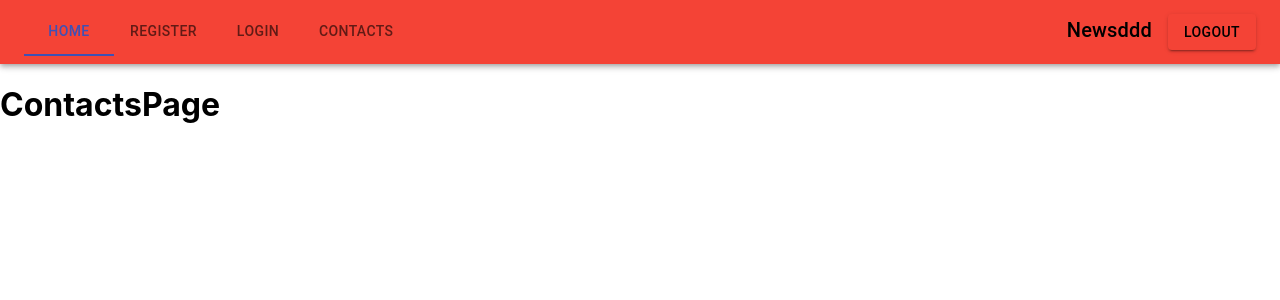
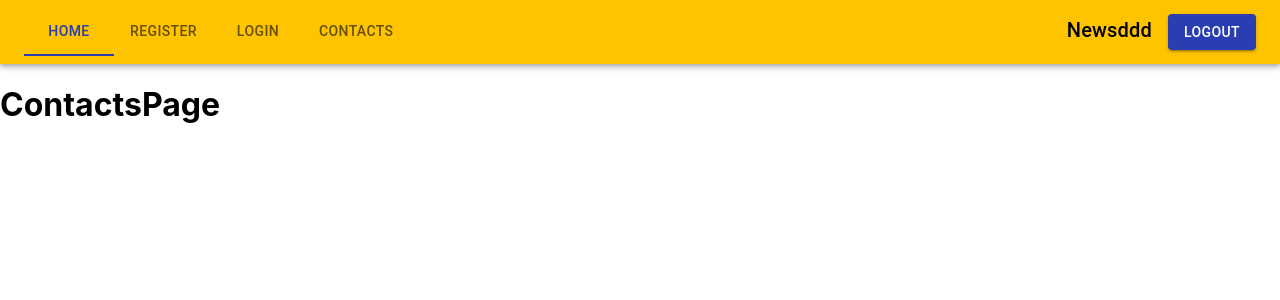
Before and after one commit to SergY29/goit-react-hw-08-phonebook, a React (Create React App) app: page /goit-react-hw-08-phonebook/contacts in a window 1280 px wide. Shown: the top 300 px of the page. Built offline with nearby package versions, Linux system fonts and the light colour scheme.

Commit message:
fixed color

```diff
--- a/src/components/AppBarHeader.jsx
+++ b/src/components/AppBarHeader.jsx
@@ -51,7 +51,7 @@ export const AppBarHeader = () => {
             <Typography variant="h6" component="div" sx={{ mr: 2 }}>
               Newsddd
             </Typography>
-            <Button variant="contained" color="secondary">
+            <Button variant="contained" color="primary">
               Logout
             </Button>
           </Box>
@@ -60,76 +60,3 @@ export const AppBarHeader = () => {
     </Box>
   );
 };
-
-// import * as React from 'react';
-// import PropTypes from 'prop-types';
-// import Tabs from '@mui/material/Tabs';
-// import Tab from '@mui/material/Tab';
-// import Typography from '@mui/material/Typography';
-// import Box from '@mui/material/Box';
-
-// function TabPanel(props) {
-//   const { children, value, index, ...other } = props;
-
-//   return (
-//     <div
-//       role="tabpanel"
-//       hidden={value !== index}
-//       id={`simple-tabpanel-${index}`}
-//       aria-labelledby={`simple-tab-${index}`}
-//       {...other}
-//     >
-//       {value === index && (
-//         <Box sx={{ p: 3 }}>
-//           <Typography>{children}</Typography>
-//         </Box>
-//       )}
-//     </div>
-//   );
-// }
-
-// TabPanel.propTypes = {
-//   children: PropTypes.node,
-//   index: PropTypes.number.isRequired,
-//   value: PropTypes.number.isRequired,
-// };
-
-// function a11yProps(index) {
-//   return {
-//     id: `simple-tab-${index}`,
-//     'aria-controls': `simple-tabpanel-${index}`,
-//   };
-// }
-
-// export default function BasicTabs() {
-//   const [value, setValue] = React.useState(0);
-
-//   const handleChange = (event, newValue) => {
-//     setValue(newValue);
-//   };
-
-//   return (
-//     <Box sx={{ width: '100%' }}>
-//       <Box sx={{ borderBottom: 1, borderColor: 'divider' }}>
-//         <Tabs
-//           value={value}
-//           onChange={handleChange}
-//           aria-label="basic tabs example"
-//         >
-//           <Tab label="Item One" {...a11yProps(0)} />
-//           <Tab label="Item Two" {...a11yProps(1)} />
-//           <Tab label="Item Three" {...a11yProps(2)} />
-//         </Tabs>
-//       </Box>
-//       <TabPanel value={value} index={0}>
-//         Item One
-//       </TabPanel>
-//       <TabPanel value={value} index={1}>
-//         Item Two
-//       </TabPanel>
-//       <TabPanel value={value} index={2}>
-//         Item Three
-//       </TabPanel>
-//     </Box>
-//   );
-// }
--- a/src/index.js
+++ b/src/index.js
@@ -11,17 +11,18 @@ const theme = createTheme({
   palette: {
     primary: {
       light: '#778ce8',
-      main: '#3f50b5',
+      main: '#2a3eb1',
       dark: '#002884',
-      contrastText: '#757ce8',
+      contrastText: '#fff',
     },
     secondary: {
       light: '#ff7961',
-      main: '#f44336',
+      main: '#ffc400',
       dark: '#ba000d',
       contrastText: '#000',
     },
   },
+
 });
 
 ReactDOM.createRoot(document.getElementById('root')).render(
```
